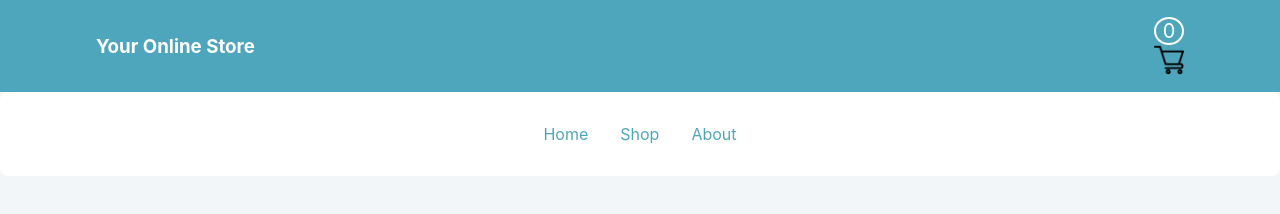
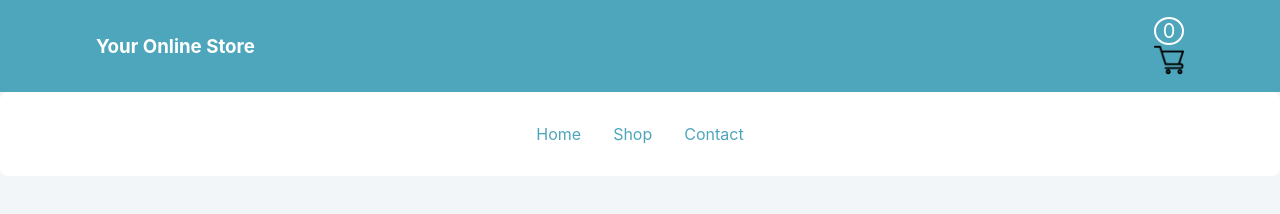
Before and after one commit to Uwancha/shopping-cart, a React (Vite) app: page / in a window 1280 px wide. Shown: the top 214 px of the page. Built offline with nearby package versions, Linux system fonts and the light colour scheme.

Commit message:
Change About link to Contact

```diff
--- a/src/components/Nav.jsx
+++ b/src/components/Nav.jsx
@@ -23,7 +23,7 @@ function Nav() {
             <div className={styles.links}>
                 <Link to= "/" className={styles.link}>Home</Link>
                 <Link to="/shop" className={styles.link}>Shop</Link>
-                <Link to="/about" className={styles.link}>About</Link>
+                <Link to="/contact" className={styles.link}>Contact</Link>
             </div>
         </nav>
         </>
```
